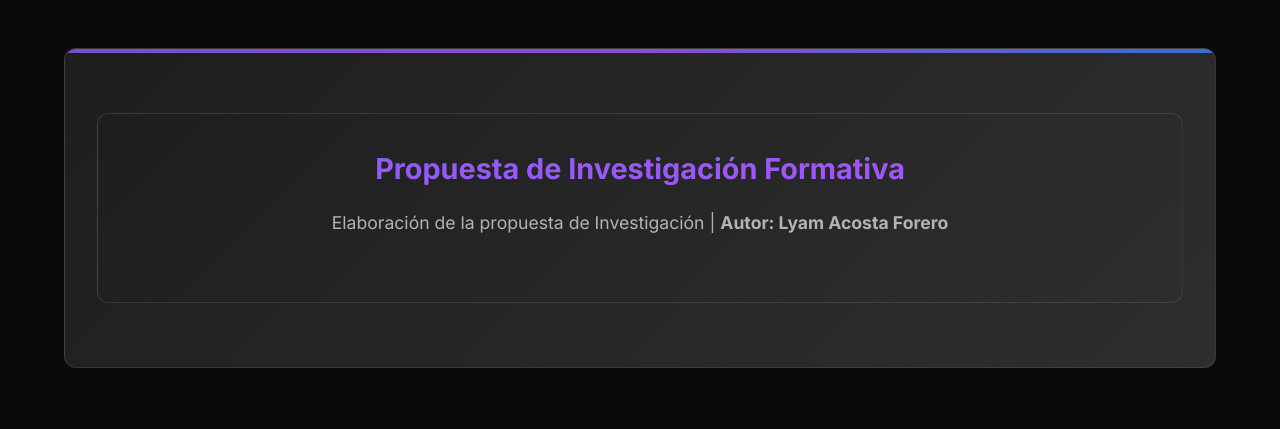
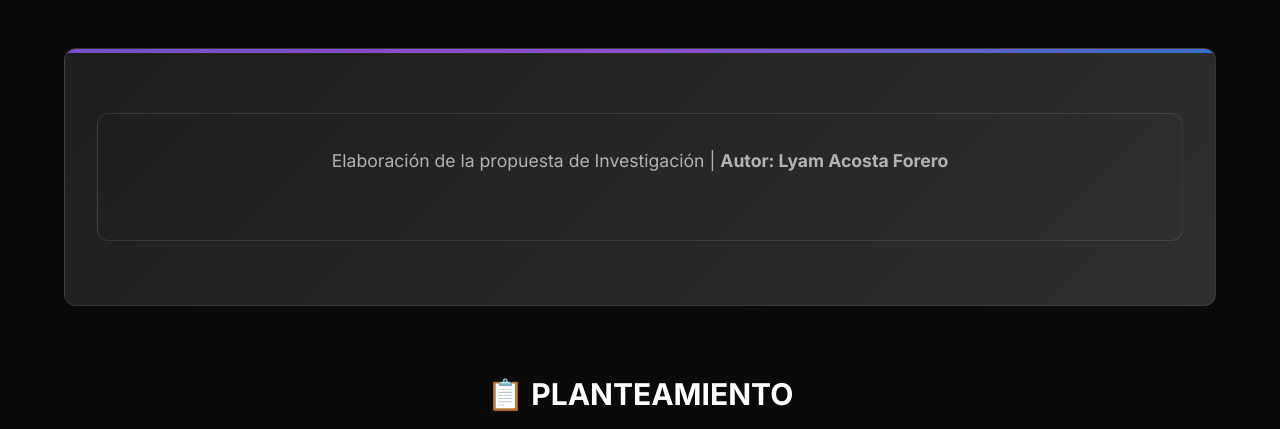
Before and after one commit to LyamBKR/proyectosena.git.io, a plain HTML site: page Investigación/Investigación.html in a window 1280 px wide. Shown: the part 620-1049 px from the top of the page. Drawn offline with Linux system fonts and the light colour scheme.

Commit message:
..... si ahora si ultimo

```diff
--- a/Investigación/Investigación.html
+++ b/Investigación/Investigación.html
@@ -328,7 +328,6 @@
                     <div class="section-content">
                         <div class="intro-highlight">
                             <div class="intro-content">
-                                <h3>Propuesta de Investigación Formativa</h3>
                                 <p>Elaboración de la propuesta de Investigación | <strong>Autor: Lyam Acosta Forero</strong></p>
                             </div>
                         </div>
```
